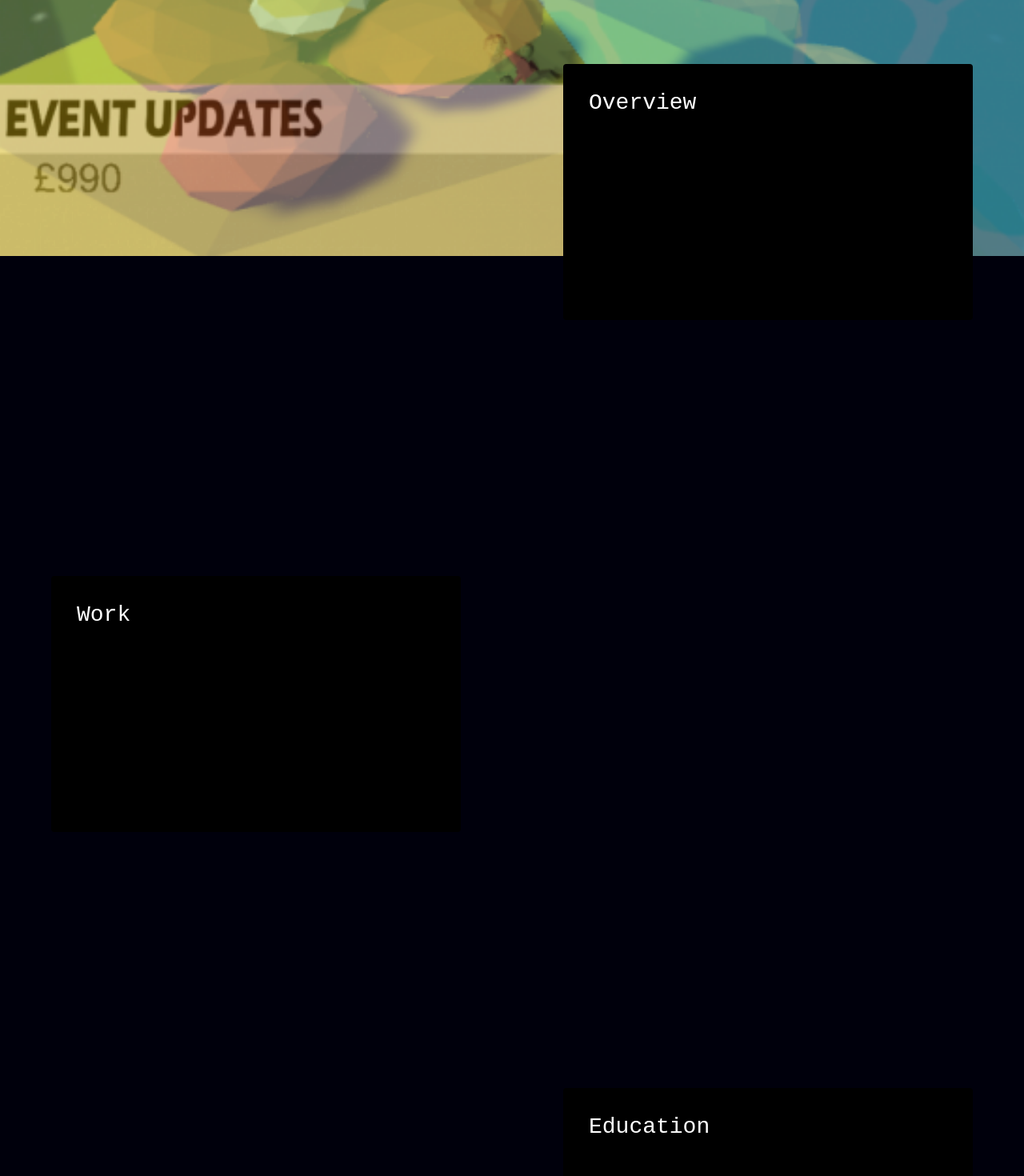
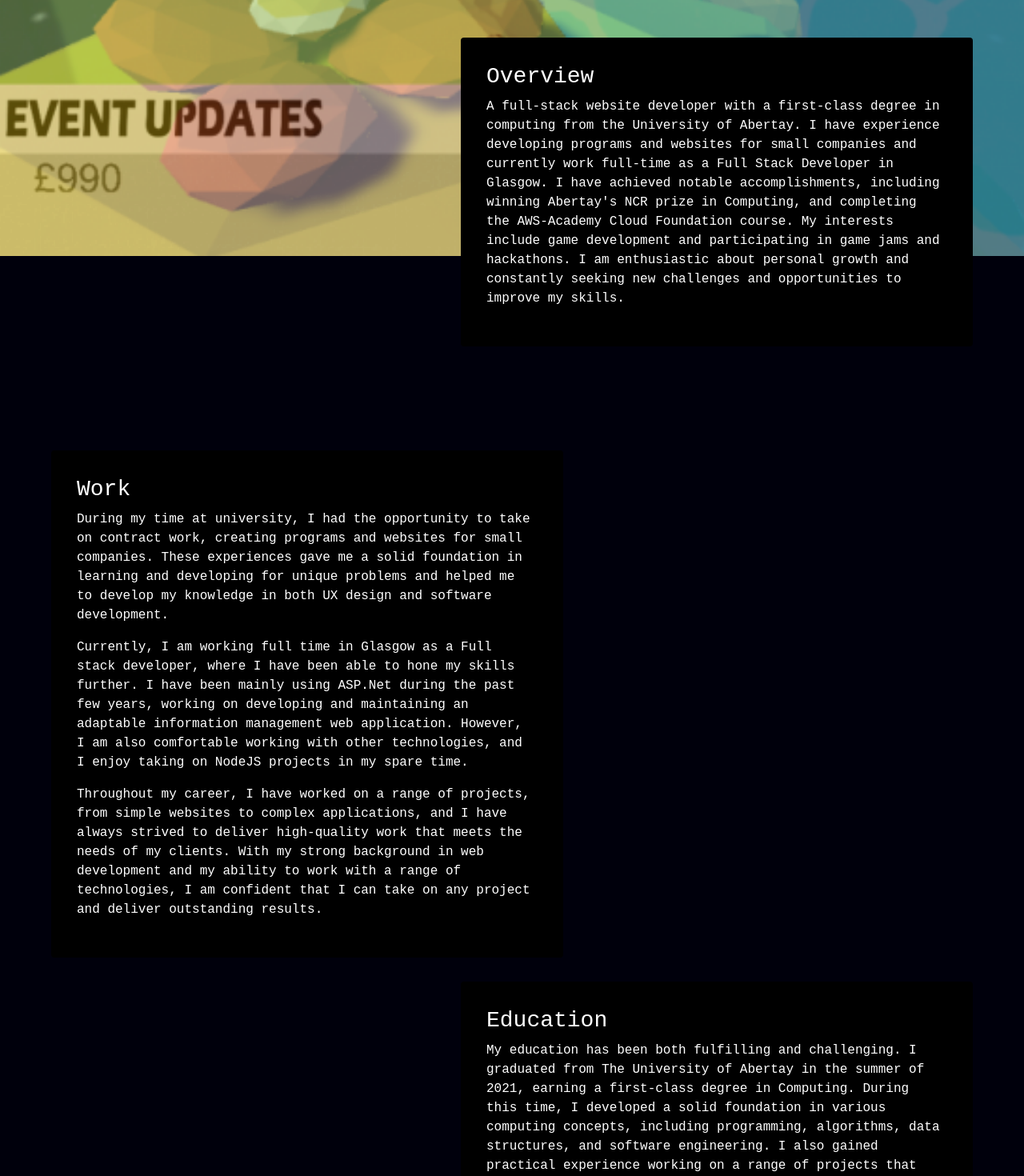
Before and after one commit to adam-steven/portfolio, a React (Create React App) app: page / in a window 1280 px wide. Shown: the part 720-2190 px from the top of the page at 80% size. Built offline with nearby package versions, Linux system fonts and the light colour scheme.

Commit message:
personal paragraphs

```diff
--- a/src/data/personal-data.json
+++ b/src/data/personal-data.json
@@ -1,27 +1,27 @@
 [
     {
         "title": "Overview",
-        "description": "",
+        "description": "A full-stack website developer with a first-class degree in computing from the University of Abertay. I have experience developing programs and websites for small companies and currently work full-time as a Full Stack Developer in Glasgow. I have achieved notable accomplishments, including winning Abertay's NCR prize in Computing, and completing the AWS-Academy Cloud Foundation course. My interests include game development and participating in game jams and hackathons. I am enthusiastic about personal growth and constantly seeking new challenges and opportunities to improve my skills.",
         "imagePath": "ggj2018.png"
     },
     {
         "title": "Work",
-        "description": "",
+        "description": "During my time at university, I had the opportunity to take on contract work, creating programs and websites for small companies. These experiences gave me a solid foundation in learning and developing for unique problems and helped me to develop my knowledge in both UX design and software development.\nCurrently, I am working full time in Glasgow as a Full stack developer, where I have been able to hone my skills further. I have been mainly using ASP.Net during the past few years, working on developing and maintaining an adaptable information management web application. However, I am also comfortable working with other technologies, and I enjoy taking on NodeJS projects in my spare time.\nThroughout my career, I have worked on a range of projects, from simple websites to complex applications, and I have always strived to deliver high-quality work that meets the needs of my clients. With my strong background in web development and my ability to work with a range of technologies, I am confident that I can take on any project and deliver outstanding results.",
         "imagePath": "ggj2019.png"
     },
     {
         "title": "Education",
-        "description": "",
+        "description": "My education has been both fulfilling and challenging. I graduated from The University of Abertay in the summer of 2021, earning a first-class degree in Computing. During this time, I developed a solid foundation in various computing concepts, including programming, algorithms, data structures, and software engineering. I also gained practical experience working on a range of projects that challenged my critical thinking skills and helped me to develop my technical abilities.\nFor my honours project, I developed a 3D Printer Failure Detection system using OpenCV in Python. This project was an excellent opportunity to apply the skill that I had built up in programming to a real-world problem, and I was proud of the final results.\nPrior to university, I attended Marr College, where I earned seven higher qualifications and one advanced higher qualification, providing me with a solid foundation in mathematics, design, and computing concepts.",
         "imagePath": "ggj2018.png"
     },
     {
         "title": "Merits",
-        "description": "",
+        "description": "Throughout my academic and personal life, I have achieved several notable accomplishments that have helped me develop into the person I am today. One of my most significant achievements was earning Abertay's NCR prize in Computing for my honours project. This award recognized the demanding work and dedication I put into developing a computer vision project. Winning the prize was a tremendous honour and further reinforced my passion for the field of computing.\nIn addition to my academic achievements, I have completed the AWS - Academy cloud foundation course, which has given me an in-depth understanding of cloud computing and the practical skills necessary to work with cloud-based solutions. This course has been instrumental in keeping me up to date with the latest technologies and has expanded my skillset.",
         "imagePath": "ggj2019.png"
     },
     {
         "title": "Interests",
-        "description": "",
+        "description": "My personal interests reflect my passion for learning and personal growth. I have always had a keen interest in game development, and I am constantly working on side-projects to improve my UX and coding techniques. Game development provides me with a creative outlet where I can bring my ideas to life and explore modern technologies outside of web development.\nTo further enhance my skills, I frequently participate in game jams and hackathons, which are excellent opportunities to collaborate with other developers. I enjoy the group working aspects of these events and find that the collaborative nature of these projects allows me to gain new insights and perspectives.\nIn addition to my interest in game development, I am currently learning Malay, which is a way for me to connect with my family's heritage. I find learning a new language to be challenging but rewarding, and I enjoy the process of exploring a new culture through its language. ",
         "imagePath": "ggj2018.png"
     }
 ]
--- a/src/view/personal/PersonalSection.tsx
+++ b/src/view/personal/PersonalSection.tsx
@@ -1,12 +1,22 @@
 import React from 'react'
+import { v4 as uuidv4 } from 'uuid';
+
 import PersonalSectionProps from '../../model/PersonalSectionProps';
 
 export default function PersonalSection({...props}: PersonalSectionProps) {
+  const descriptionParagraphs = props.description.split("\n");
+  console.log(descriptionParagraphs);
+
   return (
     <section id={props.title}>
         <div className='personal-card'>
             <h3>{props.title}</h3>
-            <p>{props.description}</p>
+
+            {
+              descriptionParagraphs.map((paragraph) => {
+                return <p key={uuidv4()}>{paragraph}</p>
+              })
+            }
         </div>
         <img className='personal-background pe-none' src={`asset/_personal/${props.imagePath}`} alt={props.title} />
     </section>
```
Also changed, not shown: todo.txt.
